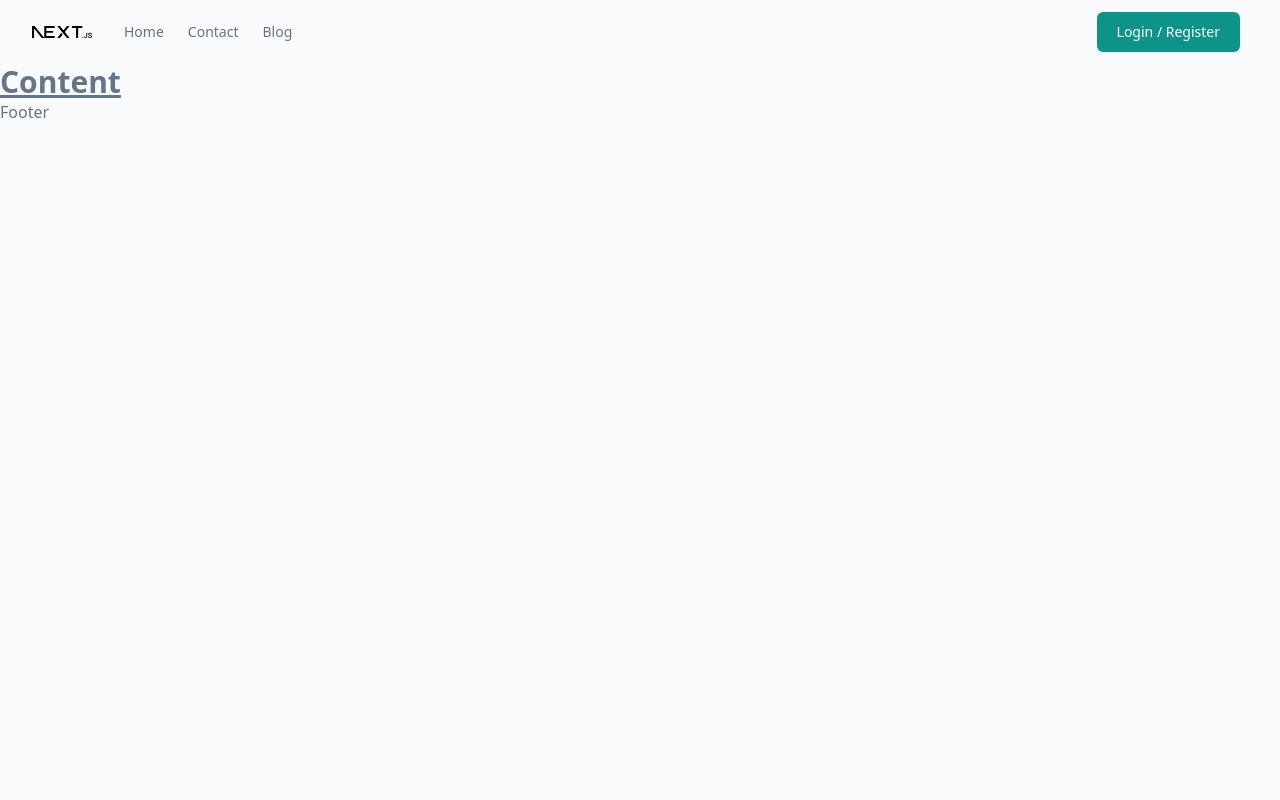
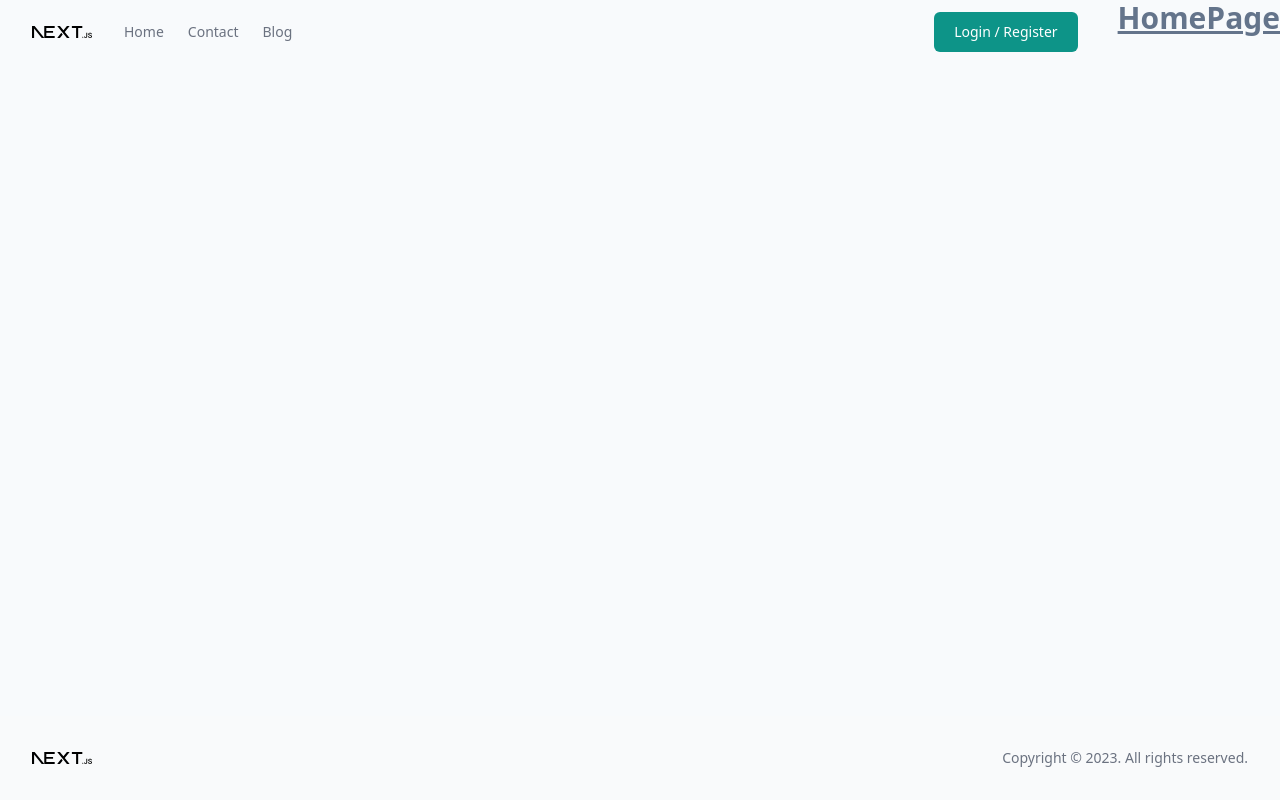
Before and after one commit to rianyunandar/sanber-nextjs, a Next.js app: page / in a window 1280 px wide. Built offline with nearby package versions, Linux system fonts and the light colour scheme.

Commit message:
Tugas 5 - layout nextjs

```diff
--- a/components/footer/index.js
+++ b/components/footer/index.js
@@ -1,3 +1,21 @@
+import Image from "next/image";
+
 export default function Footer() {
-  return <div>Footer</div>;
+  return (
+    <footer className="bg-gray-50 fixed bottom-0 w-full z-10">
+      <div className="mx-auto max-w-screen-xl px-4 py-8 sm:px-6 lg:px-8">
+        <div className="sm:flex sm:items-center sm:justify-between">
+          <div className="flex justify-center text-teal-600 sm:justify-start">
+            <a href="/">
+              <Image src="/next.svg" alt="Logo" width={60} height={60} />
+            </a>
+          </div>
+
+          <p className="mt-4 text-center text-sm text-gray-500 lg:mt-0 lg:text-right">
+            Copyright &copy; 2023. All rights reserved.
+          </p>
+        </div>
+      </div>
+    </footer>
+  );
 }
--- a/components/header/index.js
+++ b/components/header/index.js
@@ -3,7 +3,7 @@ import Menu from "../menu";
 
 function Header() {
   return (
-    <div class="w-full">
+    <div class="w-full z-10">
       <Menu />
     </div>
   );
--- a/components/menu/index.js
+++ b/components/menu/index.js
@@ -22,7 +22,7 @@ export default function menu() {
             <li>
               <a
                 className="text-gray-500 transition hover:text-gray-500/75"
-                href="/"
+                href="/contact"
               >
                 {" "}
                 Contact{" "}
@@ -31,7 +31,7 @@ export default function menu() {
             <li>
               <a
                 className="text-gray-500 transition hover:text-gray-500/75"
-                href="/"
+                href="/blog"
               >
                 {" "}
                 Blog{" "}
@@ -44,7 +44,7 @@ export default function menu() {
           <div className="flex">
             <a
               className="block rounded-md bg-teal-600 px-5 py-2.5 text-sm font-medium text-white transition hover:bg-teal-700 m-2"
-              href="/"
+              href="/login"
             >
               Login / Register
             </a>
--- /dev/null
+++ b/layout/index.js
@@ -0,0 +1,12 @@
+import Header from "@/components/header";
+import Footer from "@/components/footer";
+
+export default function Layout({ children }) {
+  return (
+    <div className="flex flex-col">
+      <Header />
+      <div className="flex">{children}</div>
+      <Footer />
+    </div>
+  );
+}
--- /dev/null
+++ b/pages/blog/index.js
@@ -0,0 +1,11 @@
+import Layout from "@/layout";
+
+export default function Blog({}) {
+  return (
+    <>
+      <Layout>
+        <div className="text-3xl font-bold underline">Blog Page</div>
+      </Layout>
+    </>
+  );
+}
--- /dev/null
+++ b/pages/contact/index.js
@@ -0,0 +1,11 @@
+import Layout from "@/layout";
+
+export default function Contact({}) {
+  return (
+    <>
+      <Layout>
+        <div className="text-3xl font-bold underline">Contact Page</div>
+      </Layout>
+    </>
+  );
+}
--- a/pages/index.js
+++ b/pages/index.js
@@ -1,12 +1,11 @@
 import Head from "next/head";
-import Header from "@/components/header";
-import Footer from "@/components/footer";
+import Layout from "@/layout";
 
-export default function Layout({ children, metaTitle, metaDescription }) {
+export default function Main({ children, metaTitle, metaDescription }) {
   return (
-    <div>
+    <>
       <Head>
-        <title>{`Create Next App - ${metaTitle}`}</title>
+        <title>{`Learn Next - ${metaTitle}`}</title>
         <meta
           name="description"
           content={metaDescription || "Generated by create next app"}
@@ -14,9 +13,9 @@ export default function Layout({ children, metaTitle, metaDescription }) {
         <meta name="viewport" content="width=device-width, initial-scale=1" />
         <link rel="icon" href="/favicon.ico" />
       </Head>
-      <Header />
-      <div className="text-3xl font-bold underline">Content </div>
-      <Footer />
-    </div>
+      <Layout>
+        <div className="text-3xl font-bold underline">HomePage</div>
+      </Layout>
+    </>
   );
 }
--- /dev/null
+++ b/pages/login/index.js
@@ -0,0 +1,11 @@
+import Layout from "@/layout";
+
+export default function login({}) {
+  return (
+    <>
+      <Layout>
+        <div className="text-3xl font-bold underline">Login Page</div>
+      </Layout>
+    </>
+  );
+}
--- /dev/null
+++ b/pages/profile/index.js
@@ -0,0 +1,11 @@
+import Layout from "@/layout";
+
+export default function Profile({}) {
+  return (
+    <>
+      <Layout>
+        <div className="text-3xl font-bold underline">Profile Page</div>
+      </Layout>
+    </>
+  );
+}
```
